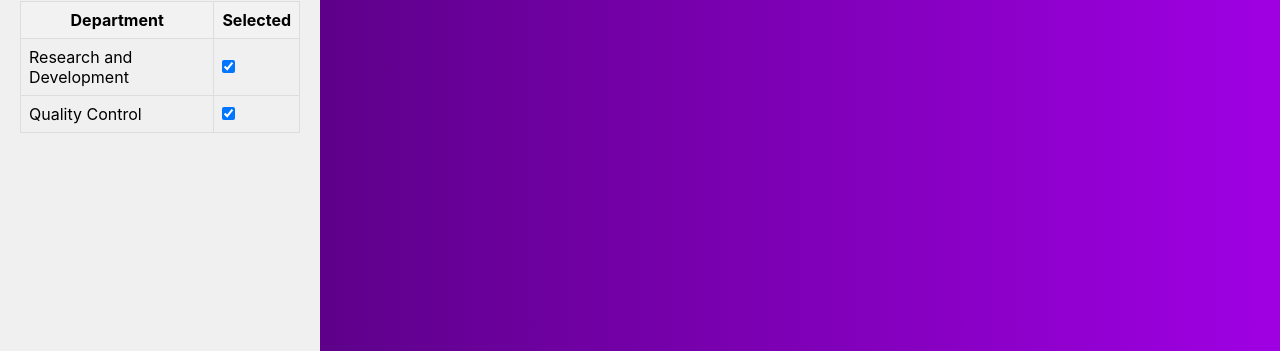
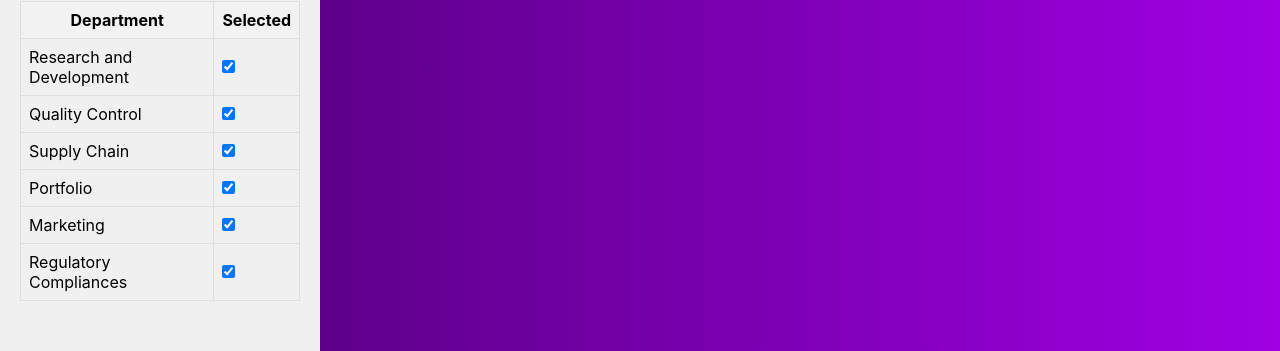
Before and after one commit to first-phoenix/mygenie, a React (Create React App) app: page / in a window 1280 px wide. Shown: the part 188-539 px from the top of the page. Built offline with nearby package versions, Linux system fonts and the light colour scheme.

Commit message:
added reactdom router

```diff
--- a/package.json
+++ b/package.json
@@ -9,6 +9,7 @@
     "react": "^18.2.0",
     "react-chatbot-kit": "^2.1.2",
     "react-dom": "^18.2.0",
+    "react-router-dom": "^6.22.3",
     "react-scripts": "5.0.1",
     "web-vitals": "^2.1.4"
   },
--- a/src/Dashboard/Dashboard.js
+++ b/src/Dashboard/Dashboard.js
@@ -32,7 +32,30 @@ function Dashboard() {
               <input type="checkbox" defaultChecked />
             </td>
           </tr>
-          {/* Other rows */}
+          <tr>
+            <td>Supply Chain</td>
+            <td>
+              <input type="checkbox" defaultChecked />
+            </td>
+          </tr>
+          <tr>
+            <td>Portfolio</td>
+            <td>
+              <input type="checkbox" defaultChecked />
+            </td>
+          </tr>
+          <tr>
+            <td>Marketing</td>
+            <td>
+              <input type="checkbox" defaultChecked />
+            </td>
+          </tr>
+          <tr>
+            <td>Regulatory Compliances</td>
+            <td>
+              <input type="checkbox" defaultChecked />
+            </td>
+          </tr>
         </tbody>
       </table>
     </div>
```
Also changed, not shown: 1 other file (tests, documents, lock files or other folders).
